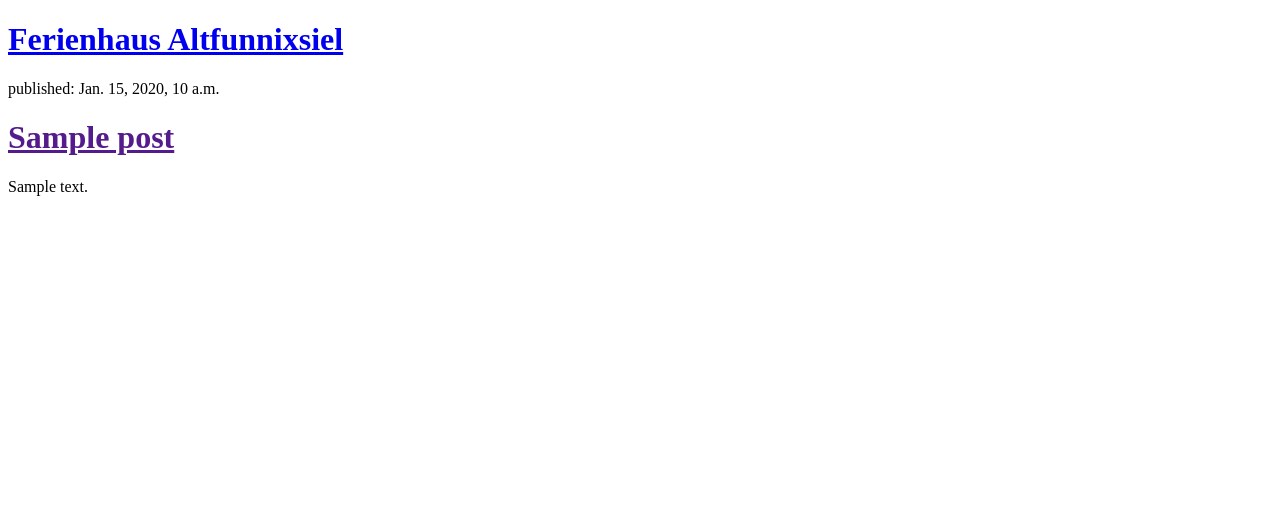
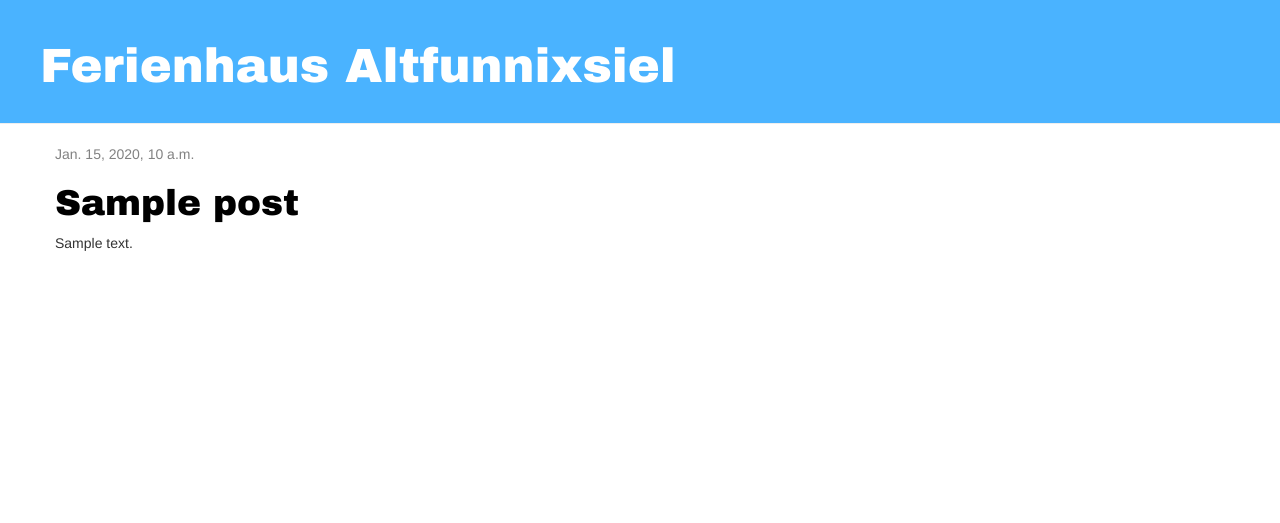
Before and after one commit to Ragoo/ferienhaus-web, a Django app: template ferienhausWeb/templates/ferienhausWeb/home.html in a window 1280 px wide. Shown: the top 523 px of the page. Run offline with Django 3.2, Linux system fonts and the light colour scheme; the template is opened without the code that fills it: values that come from a table or form of the project are taken from there, others are empty; tables that the repository leaves empty hold one stand-in row (values such as "Sample post"); some libraries are stand-ins or nearby versions.

Commit message:
Added some basic CSS

```diff
--- a/ferienhaus/settings.py
+++ b/ferienhaus/settings.py
@@ -37,6 +37,7 @@ INSTALLED_APPS = [
     'django.contrib.sessions',
     'django.contrib.messages',
     'django.contrib.staticfiles',
+    'livereload',
     'ferienhausWeb',
 ]
 
@@ -49,6 +50,7 @@ MIDDLEWARE_CLASSES = [
     'django.contrib.auth.middleware.SessionAuthenticationMiddleware',
     'django.contrib.messages.middleware.MessageMiddleware',
     'django.middleware.clickjacking.XFrameOptionsMiddleware',
+    'livereload.middleware.LiveReloadScript',
 ]
 
 ROOT_URLCONF = 'ferienhaus.urls'
--- /dev/null
+++ b/ferienhausWeb/static/css/ferienhausWeb.css
@@ -0,0 +1,46 @@
+.page-header {
+    background-color: #4ab3ff;
+    margin-top: 0;
+    padding: 20px 20px 20px 40px;
+}
+
+.page-header h1, .page-header h1 a, .page-header h1 a:visited, .page-header h1 a:active {
+    color: #ffffff;
+    font-size: 36pt;
+    text-decoration: none;
+}
+
+.content {
+    margin-left: 40px;
+}
+
+h1, h2, h3, h4 {
+    font-family: 'Arial Black', cursive;
+}
+
+.date {
+    color: #828282;
+}
+
+.save {
+    float: right;
+}
+
+.post-form textarea, .post-form input {
+    width: 100%;
+}
+
+.top-menu, .top-menu:hover, .top-menu:visited {
+    color: #ffffff;
+    float: right;
+    font-size: 26pt;
+    margin-right: 20px;
+}
+
+.post {
+    margin-bottom: 70px;
+}
+
+.post h1 a, .post h1 a:visited {
+    color: #000000;
+}
--- /dev/null
+++ b/ferienhausWeb/templates/ferienhausWeb/base.html
@@ -0,0 +1,22 @@
+{% load staticfiles %}
+<html>
+    <head>
+        <title>Ferienhaus Altfunnixsiel</title>
+        <link rel="stylesheet" href="//maxcdn.bootstrapcdn.com/bootstrap/3.2.0/css/bootstrap.min.css">
+        <link rel="stylesheet" href="//maxcdn.bootstrapcdn.com/bootstrap/3.2.0/css/bootstrap-theme.min.css">
+        <link rel="stylesheet" href="{% static 'css/ferienhausWeb.css' %}">
+    </head>
+    <body>
+        <div class="page-header">
+            <h1><a href="/">Ferienhaus Altfunnixsiel</a></h1>
+        </div>
+        <div class="content container">
+            <div class="row">
+                <div class="col-md-8">
+                {% block content %}
+                {% endblock %}
+                </div>
+            </div>
+        </div>
+    </body>
+</html>
--- a/ferienhausWeb/templates/ferienhausWeb/home.html
+++ b/ferienhausWeb/templates/ferienhausWeb/home.html
@@ -1,20 +1,13 @@
-<!DOCTYPE html>
-<html lang="en">
-<head>
-    <meta charset="UTF-8">
-    <title>Home</title>
-</head>
-<body>
-<div>
-    <h1><a href="/">Ferienhaus Altfunnixsiel</a></h1>
-</div>
+{% extends 'ferienhausWeb/base.html' %}
 
-{% for post in posts %}
-    <div>
-        <p>published: {{ post.published_date }}</p>
-        <h1><a href="">{{ post.title }}</a></h1>
-        <p>{{ post.text|linebreaksbr }}</p>
-    </div>
-{% endfor %}
-</body>
-</html>
+{% block content %}
+    {% for post in posts %}
+        <div class="post">
+            <div class="date">
+                {{ post.published_date }}
+            </div>
+            <h1><a href="">{{ post.title }}</a></h1>
+            <p>{{ post.text|linebreaksbr }}</p>
+        </div>
+    {% endfor %}
+{% endblock %}
```
